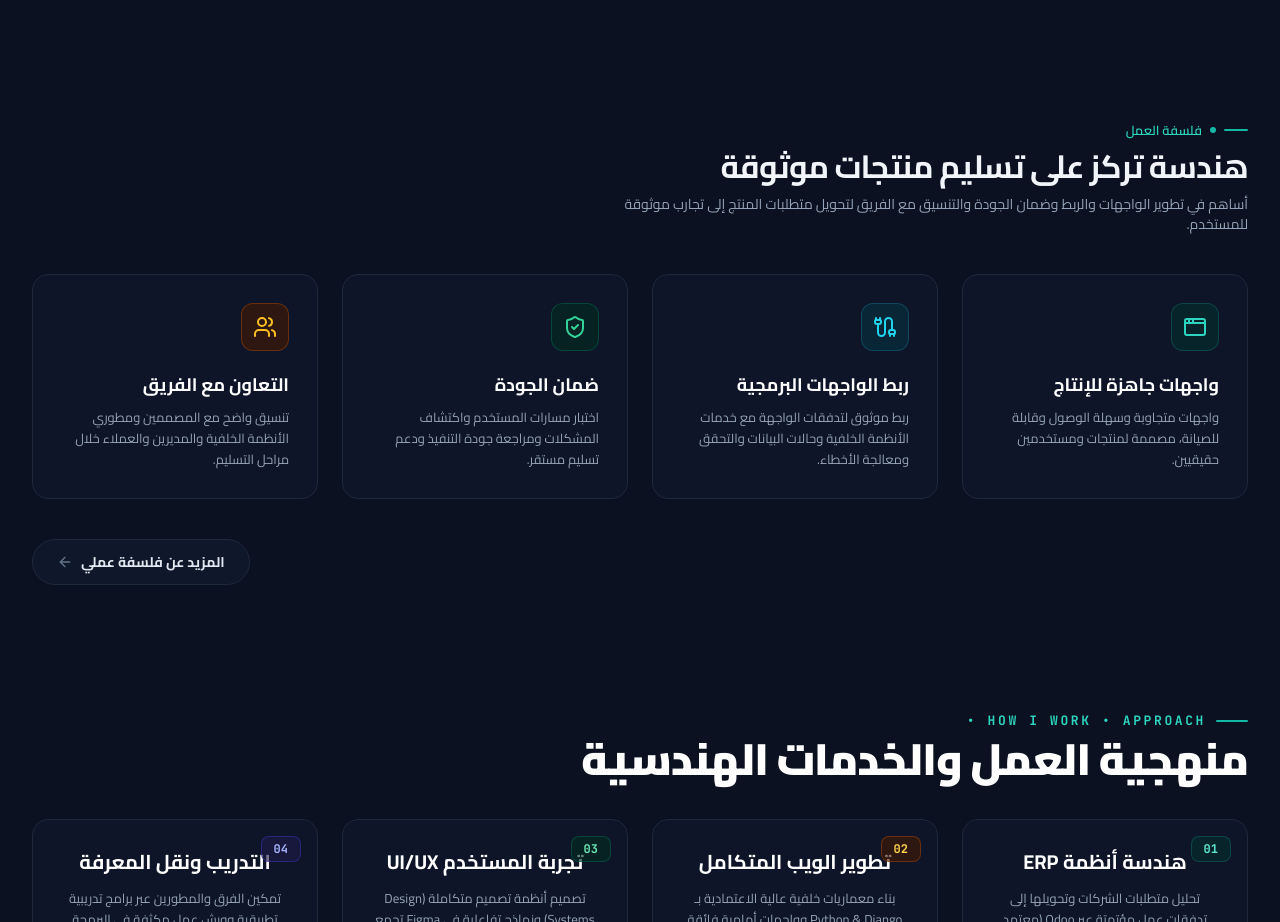
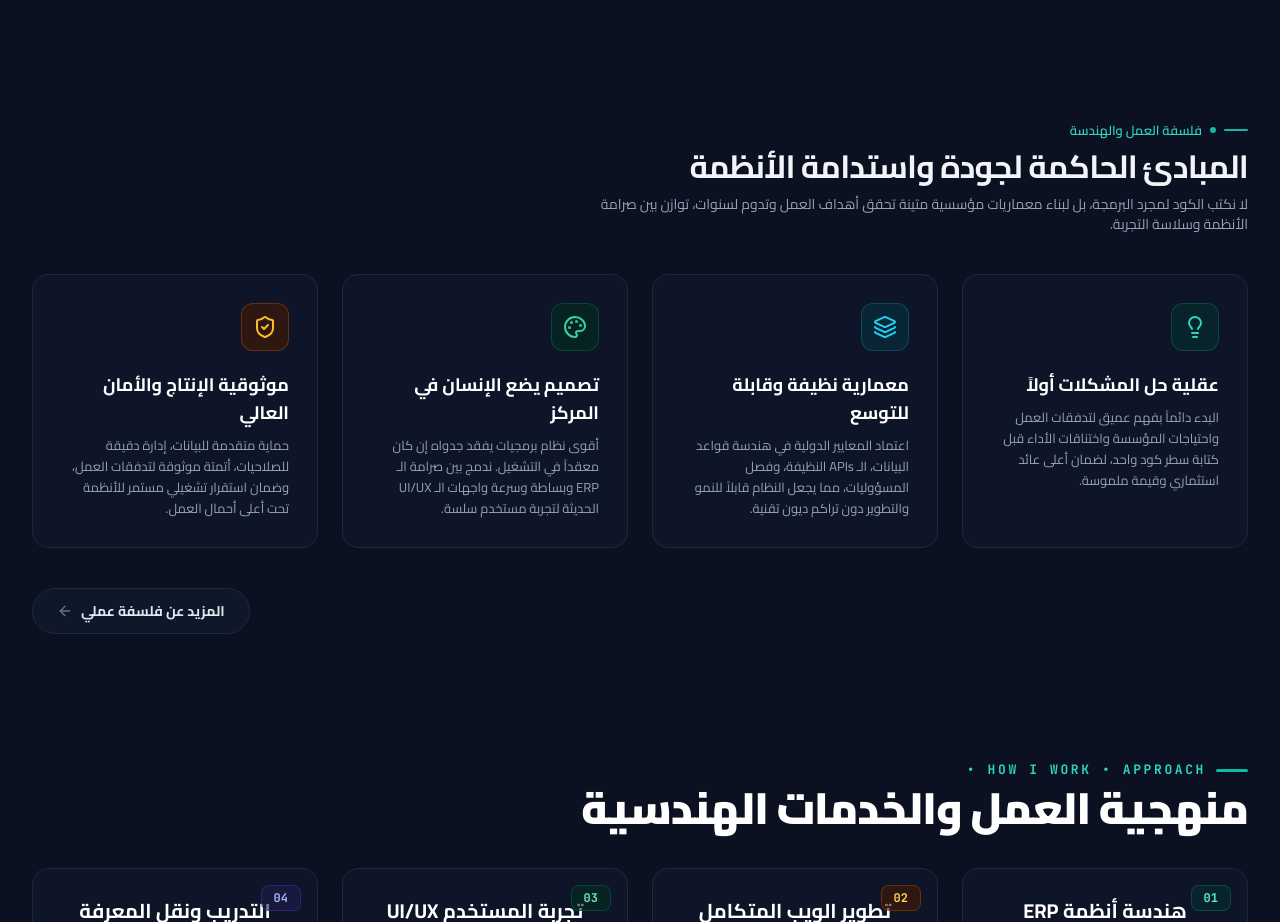
Before and after one commit to Mohammed-Aljazzar/portfolio, a Next.js app: page / in a window 1280 px wide. Shown: the part 980-1902 px from the top of the page. Built offline with nearby package versions, Linux system fonts and the light colour scheme.

Commit message:
feat(philosophy): customize philosophy principles and title tailored to enterprise & full-stack work

```diff
--- a/src/app/page.tsx
+++ b/src/app/page.tsx
@@ -175,36 +175,36 @@ export default function HomePage() {
 
   const philosophyCards = [
     {
-      icon: <AppWindow className="w-6 h-6 text-teal-600 dark:text-teal-400" />,
+      icon: <Lightbulb className="w-6 h-6 text-teal-600 dark:text-teal-400" />,
       iconBg: "bg-teal-50 dark:bg-teal-950/60 border border-teal-100 dark:border-teal-800/60",
-      titleAr: "واجهات جاهزة للإنتاج",
-      titleEn: "Production-Ready Frontends",
-      descAr: "واجهات متجاوبة وسهلة الوصول وقابلة للصيانة، مصممة لمنتجات ومستخدمين حقيقيين.",
-      descEn: "Responsive, accessible, and maintainable interfaces engineered for real products and actual users.",
+      titleAr: "عقلية حل المشكلات أولاً",
+      titleEn: "Problem-First Architecture",
+      descAr: "البدء دائماً بفهم عميق لتدفقات العمل واحتياجات المؤسسة واختناقات الأداء قبل كتابة سطر كود واحد، لضمان أعلى عائد استثماري وقيمة ملموسة.",
+      descEn: "Deep immersion in business workflows, constraints, and pain points before writing code to maximize software ROI and operational impact.",
     },
     {
-      icon: <Cable className="w-6 h-6 text-cyan-600 dark:text-cyan-400" />,
+      icon: <Layers className="w-6 h-6 text-cyan-600 dark:text-cyan-400" />,
       iconBg: "bg-cyan-50 dark:bg-cyan-950/60 border border-cyan-100 dark:border-cyan-800/60",
-      titleAr: "ربط الواجهات البرمجية",
-      titleEn: "API & Systems Integration",
-      descAr: "ربط موثوق لتدفقات الواجهة مع خدمات الأنظمة الخلفية وحالات البيانات والتحقق ومعالجة الأخطاء.",
-      descEn: "Reliable plumbing connecting client workflows with backend services, state machines, and error resilience.",
+      titleAr: "معمارية نظيفة وقابلة للتوسع",
+      titleEn: "Clean & Modular Scalability",
+      descAr: "اعتماد المعايير الدولية في هندسة قواعد البيانات، الـ APIs النظيفة، وفصل المسؤوليات، مما يجعل النظام قابلاً للنمو والتطوير دون تراكم ديون تقنية.",
+      descEn: "Adhering to strict modular architectures, relational schema normalization, and decoupled APIs that scale without technical debt.",
     },
     {
-      icon: <ShieldCheck className="w-6 h-6 text-emerald-600 dark:text-emerald-400" />,
+      icon: <Palette className="w-6 h-6 text-emerald-600 dark:text-emerald-400" />,
       iconBg: "bg-emerald-50 dark:bg-emerald-950/60 border border-emerald-100 dark:border-emerald-800/60",
-      titleAr: "ضمان الجودة",
-      titleEn: "Quality Assurance",
-      descAr: "اختبار مسارات المستخدم واكتشاف المشكلات ومراجعة جودة التنفيذ ودعم تسليم مستقر.",
-      descEn: "Testing user journeys, proactively catching regressions, code quality reviews, and stable releases.",
+      titleAr: "تصميم يضع الإنسان في المركز",
+      titleEn: "Human-Centered Design",
+      descAr: "أقوى نظام برمجيات يفقد جدواه إن كان معقداً في التشغيل. ندمج بين صرامة الـ ERP وبساطة وسرعة واجهات الـ UI/UX الحديثة لتجربة مستخدم سلسة.",
+      descEn: "The most powerful backend is useless if difficult to operate. We marry enterprise ERP rigor with fluid, intuitive consumer-grade UX.",
     },
     {
-      icon: <Users className="w-6 h-6 text-amber-600 dark:text-amber-400" />,
+      icon: <ShieldCheck className="w-6 h-6 text-amber-600 dark:text-amber-400" />,
       iconBg: "bg-amber-50 dark:bg-amber-950/60 border border-amber-100 dark:border-amber-800/60",
-      titleAr: "التعاون مع الفريق",
-      titleEn: "Team Collaboration",
-      descAr: "تنسيق واضح مع المصممين ومطوري الأنظمة الخلفية والمديرين والعملاء خلال مراحل التسليم.",
-      descEn: "Clear, transparent synergy with designers, backend engineers, product managers, and clients.",
+      titleAr: "موثوقية الإنتاج والأمان العالي",
+      titleEn: "Production Rigor & Security",
+      descAr: "حماية متقدمة للبيانات، إدارة دقيقة للصلاحيات، أتمتة موثوقة لتدفقات العمل، وضمان استقرار تشغيلي مستمر للأنظمة تحت أعلى أحمال العمل.",
+      descEn: "Enterprise-grade data security, granular access controls, automated fail-safes, and 24/7 stability under peak operational loads.",
     },
   ];
 
@@ -511,20 +511,20 @@ export default function HomePage() {
             <span className="w-6 h-[1.5px] bg-teal-500 rounded-full inline-block" />
             <span className="w-1.5 h-1.5 rounded-full bg-teal-500 inline-block" />
             <span className="text-xs sm:text-[13px] font-semibold text-teal-600 dark:text-teal-400">
-              {language === "ar" ? "فلسفة العمل" : "WORK PHILOSOPHY"}
+              {language === "ar" ? "فلسفة العمل والهندسة" : "WORK & ENGINEERING PHILOSOPHY"}
             </span>
           </div>
 
           {/* Main Title — Refined, Classy & Smooth Typography */}
           <h2 className="text-2xl sm:text-3xl lg:text-[32px] font-bold text-slate-900 dark:text-slate-100 leading-snug tracking-tight">
-            {language === "ar" ? "هندسة تركز على تسليم منتجات موثوقة" : "Engineering Focused on Delivering Reliable Products"}
+            {language === "ar" ? "المبادئ الحاكمة لجودة واستدامة الأنظمة" : "Guiding Principles for Enduring & Scalable Systems"}
           </h2>
 
           {/* Subtitle Paragraph */}
           <p className="text-xs sm:text-sm text-slate-500 dark:text-slate-400 font-normal leading-relaxed max-w-2xl mt-2.5">
             {language === "ar"
-              ? "أساهم في تطوير الواجهات والربط وضمان الجودة والتنسيق مع الفريق لتحويل متطلبات المنتج إلى تجارب موثوقة للمستخدم."
-              : "Contributing to frontend engineering, API integration, QA assurance, and cross-functional team coordination to transform product requirements into dependable user experiences."}
+              ? "لا نكتب الكود لمجرد البرمجة، بل لبناء معماريات مؤسسية متينة تحقق أهداف العمل وتدوم لسنوات، توازن بين صرامة الأنظمة وسلاسة التجربة."
+              : "We don't write code for the sake of code. We architect enduring enterprise systems that solve real challenges, balancing structural rigor with fluid experience."}
           </p>
         </ScrollReveal>
 
```
